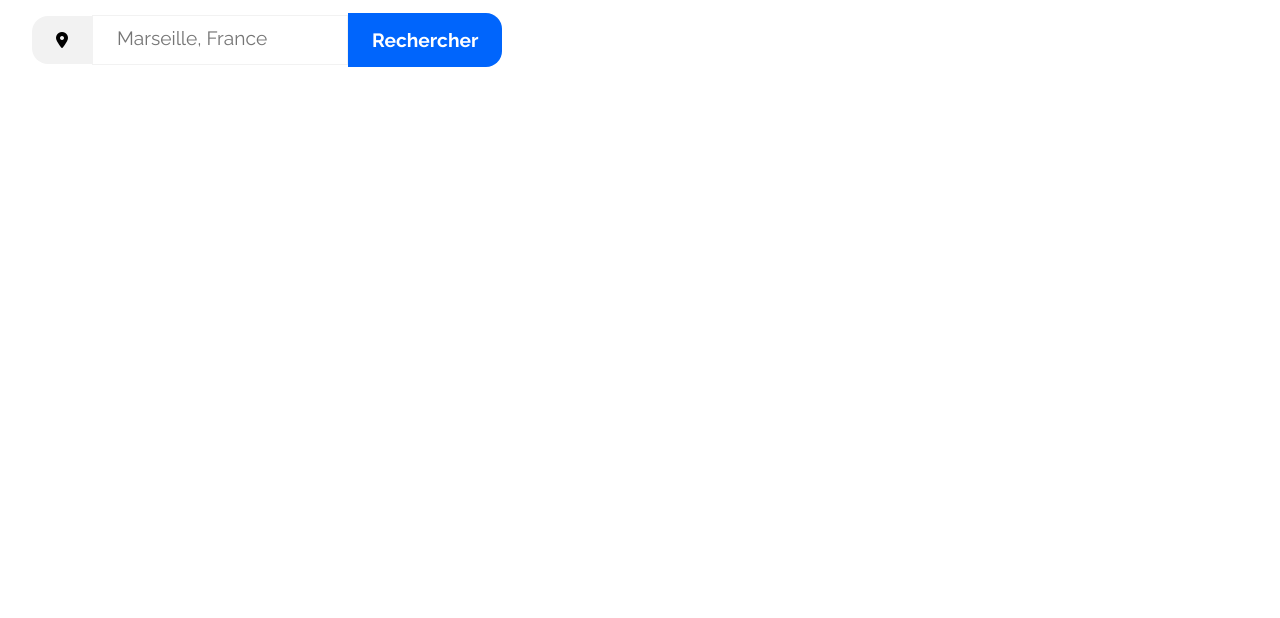
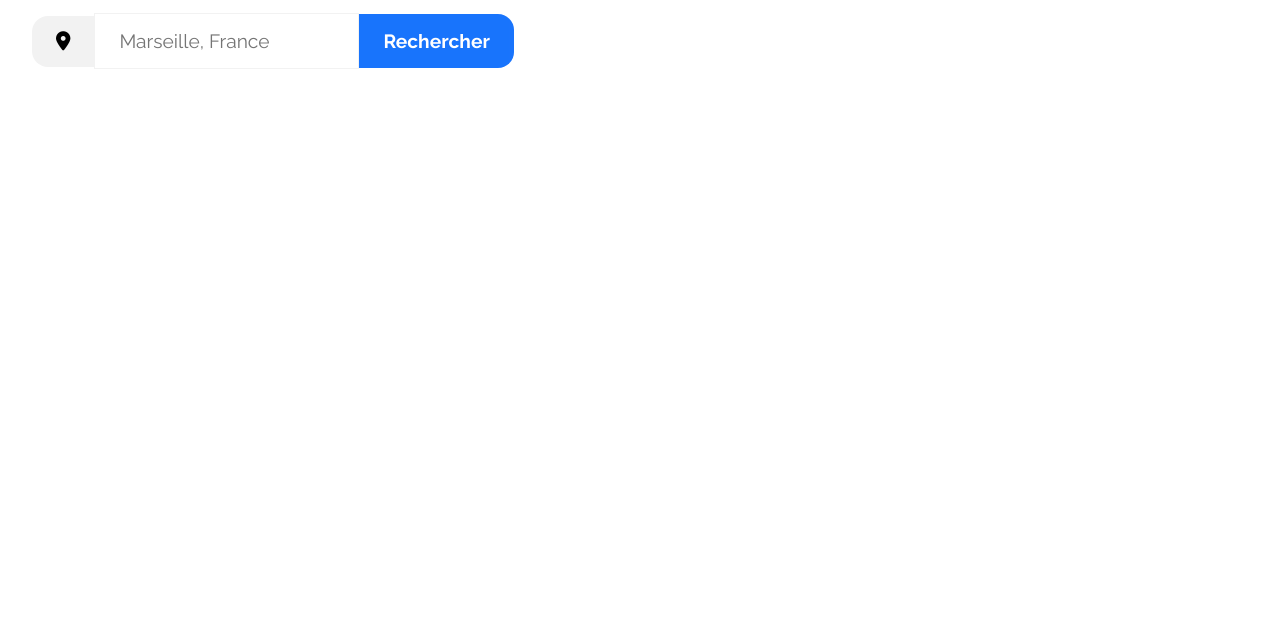
Before and after one commit to bmrejen/reservia, a plain HTML site: page index.html in a window 1280 px wide. Shown: the part 182-800 px from the top of the page. Drawn offline with Linux system fonts and the light colour scheme.

Commit message:
add button hover style

```diff
--- a/style.css
+++ b/style.css
@@ -85,10 +85,12 @@ nav a:hover {
 .search-form {
   display: flex;
   align-items: center;
+  font-size: 1.2rem;
 }
 
 .search-form * {
   padding: 1rem 1.5rem;
+  font-size: 1.2rem;
 }
 
 .search-form i {
@@ -101,16 +103,18 @@ nav a:hover {
   border: 1px solid var(--lightgrey);
 }
 
-.search-form input::placeholder {
-  font-size: 1.2rem;
-}
-
 .search-form button {
   background-color: var(--blue);
   color: white;
-  font-size: 1.2rem;
   font-weight: bold;
   border-radius: 0 1rem 1rem 0;
   border: none;
   cursor: pointer;
+  opacity: 0.9;
+  transition: transform 200ms;
 }
+
+.search-form button:hover {
+  opacity: 1;
+  transform: scale(1.03);
+}
```
